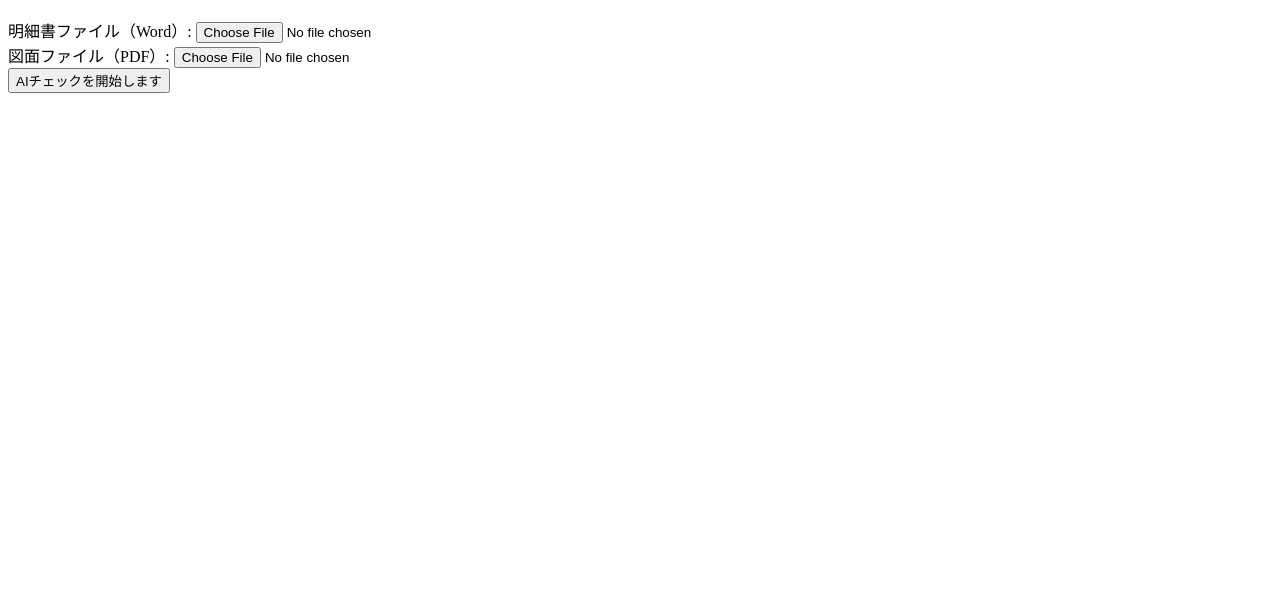
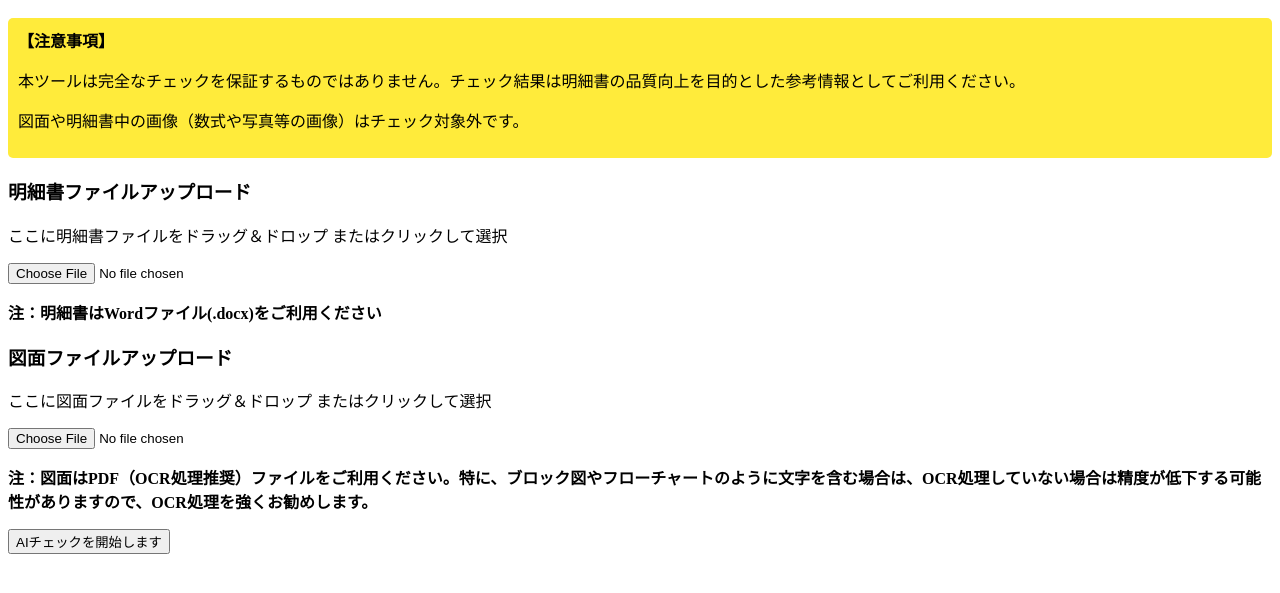
Before and after one commit to Kurosepat/Spec-check-ver3, a plain HTML site: page index.html in a window 1280 px wide. Shown: the part 57-650 px from the top of the page. Drawn offline with Linux system fonts and the light colour scheme.

Commit message:
Update index.html

```diff
--- a/index.html
+++ b/index.html
@@ -1,16 +1,25 @@
 <html>
   <head>
-    <title>明細書AIチェックツール</title>
+    <title>明細書・特許請求の範囲・要約書AIチェック</title>
   </head>
   <body>
     <h1>明細書AIチェックツール</h1>
+    <div style="background-color: #ffeb3b; padding: 10px; border-radius: 5px;">
+      <strong>【注意事項】</strong>
+      <p>本ツールは完全なチェックを保証するものではありません。チェック結果は明細書の品質向上を目的とした参考情報としてご利用ください。</p>
+      <p>図面や明細書中の画像（数式や写真等の画像）はチェック対象外です。</p>
+    </div>
     <form id="uploadForm">
-      <label for="docFile">明細書ファイル（Word）:</label>
+      <h3>明細書ファイルアップロード</h3>
+      <p>ここに明細書ファイルをドラッグ＆ドロップ またはクリックして選択</p>
       <input type="file" id="docFile" name="docFile" accept=".docx">
-      <br>
-      <label for="imageFile">図面ファイル（PDF）:</label>
+      <p><strong>注：明細書はWordファイル(.docx)をご利用ください</strong></p>
+
+      <h3>図面ファイルアップロード</h3>
+      <p>ここに図面ファイルをドラッグ＆ドロップ またはクリックして選択</p>
       <input type="file" id="imageFile" name="imageFile" accept=".pdf">
-      <br>
+      <p><strong>注：図面はPDF（OCR処理推奨）ファイルをご利用ください。特に、ブロック図やフローチャートのように文字を含む場合は、OCR処理していない場合は精度が低下する可能性がありますので、OCR処理を強くお勧めします。</strong></p>
+
       <button type="submit">AIチェックを開始します</button>
     </form>
   </body>
```
